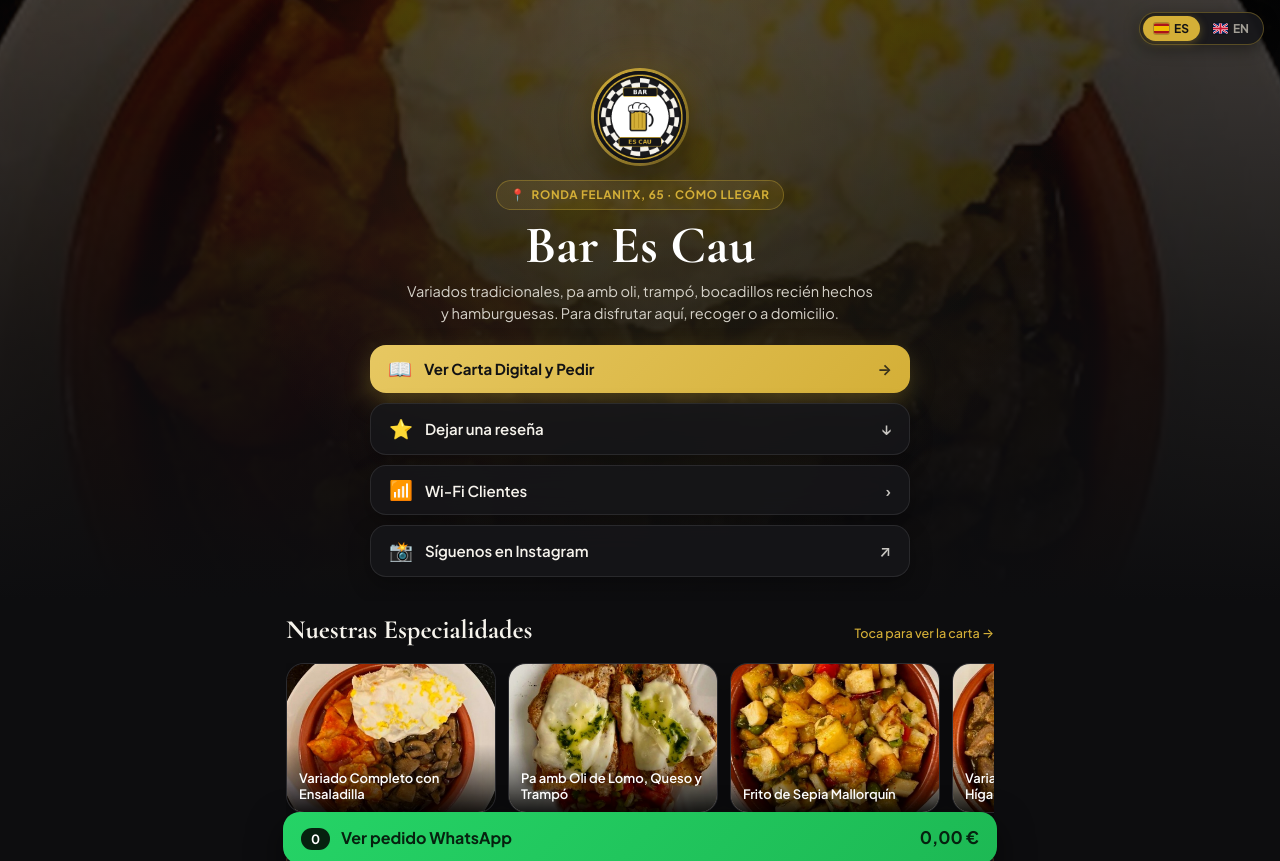
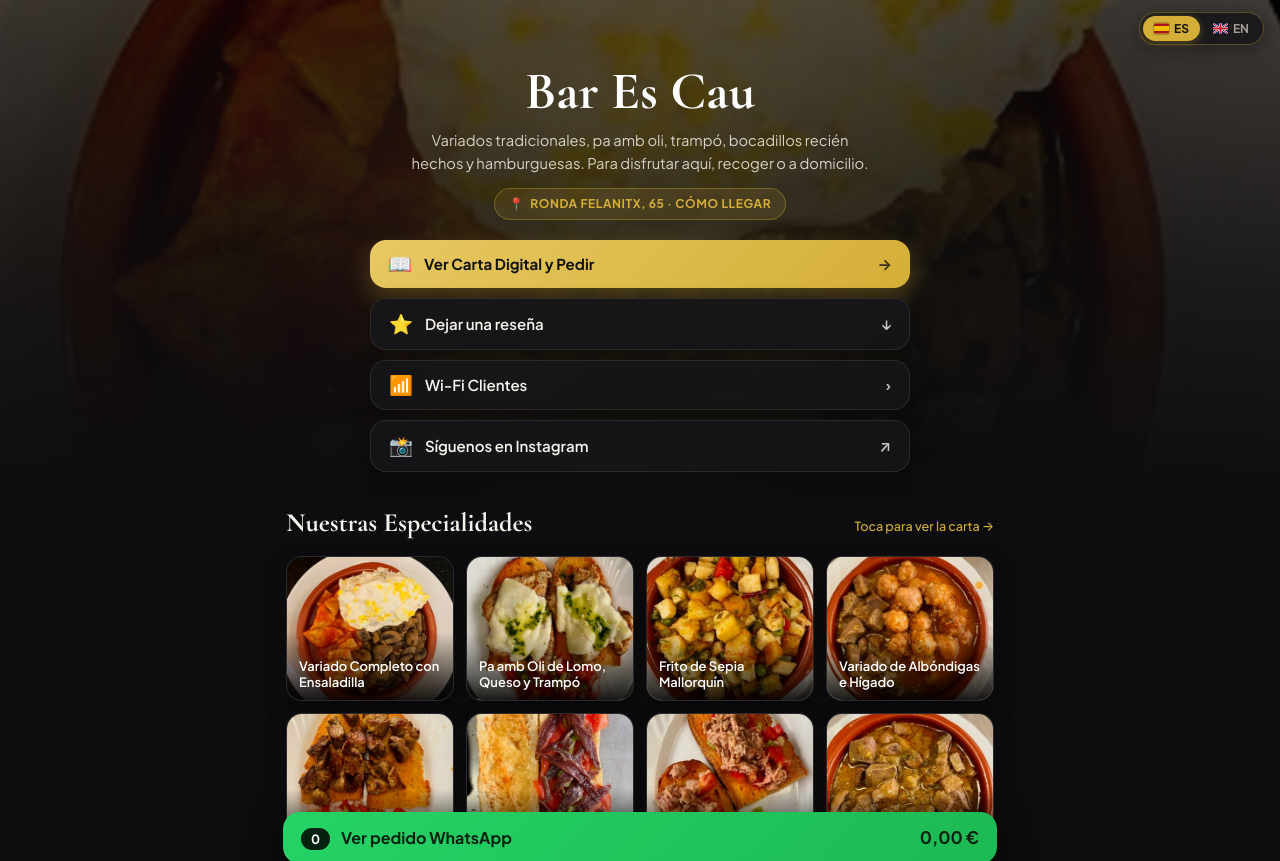
Before and after one commit to juanpecg1962-alt/pilmu-web, a plain HTML site: page bar_es_cau/index.html in a window 1280 px wide. Shown: the top 861 px of the page. Drawn offline with nearby package versions, Linux system fonts and the light colour scheme.

Commit message:
Add files via upload

```diff
--- a/bar_es_cau/index.html
+++ b/bar_es_cau/index.html
@@ -138,7 +138,7 @@
     /* Portada Hero */
     .hero {
       position: relative;
-      padding: 68px 18px 24px;
+      padding: 64px 18px 22px;
       overflow: hidden;
     }
 
@@ -173,62 +173,42 @@
       text-align: center;
     }
 
-    .avatar-ring {
-      width: 98px;
-      height: 98px;
+    .hero-title {
+      font-size: clamp(2.5rem, 6vw, 3.3rem);
+      font-weight: 700;
+      line-height: 1.05;
+      color: #ffffff;
+      margin-bottom: 10px;
+    }
+
+    .hero-tagline {
+      max-width: 470px;
       margin: 0 auto 14px;
-      border-radius: 50%;
-      padding: 3px;
-      background: linear-gradient(135deg, var(--gold), rgba(212, 175, 55, 0.25));
-      box-shadow: 0 0 36px rgba(212, 175, 55, 0.22), 0 12px 28px rgba(0, 0, 0, 0.6);
-    }
-
-    .avatar-inner {
-      width: 100%;
-      height: 100%;
-      border-radius: 50%;
-      background: #141416;
-      overflow: hidden;
-      display: flex;
-      align-items: center;
-      justify-content: center;
-    }
-
-    .avatar-inner img {
-      width: 100%;
-      height: 100%;
-      object-fit: cover;
+      color: #d6d2c9;
+      font-size: 0.92rem;
     }
 
     .location-chip {
       display: inline-flex;
       align-items: center;
       gap: 6px;
-      font-size: 0.73rem;
-      letter-spacing: 0.06em;
+      font-size: 0.75rem;
+      letter-spacing: 0.05em;
       text-transform: uppercase;
       color: var(--gold);
       font-weight: 700;
       text-decoration: none;
       background: rgba(212, 175, 55, 0.12);
       border: 1px solid var(--gold-border);
-      padding: 5px 13px;
+      padding: 6px 14px;
       border-radius: 999px;
-      margin-bottom: 8px;
-    }
-
-    .hero-title {
-      font-size: clamp(2.5rem, 6vw, 3.3rem);
-      font-weight: 700;
-      line-height: 1.05;
-      color: #ffffff;
-    }
-
-    .hero-tagline {
-      max-width: 470px;
-      margin: 8px auto 20px;
-      color: #d6d2c9;
-      font-size: 0.91rem;
+      margin-bottom: 20px;
+      transition: background 0.2s ease, border-color 0.2s ease;
+    }
+
+    .location-chip:hover {
+      background: rgba(212, 175, 55, 0.2);
+      border-color: var(--gold);
     }
 
     /* Botonera principal apilada en vertical (sin duplicados de WhatsApp) */
@@ -382,32 +362,36 @@
       font-weight: 500;
     }
 
-    /* Galería de productos (limpia, sin botones encima, clic abre la carta) */
-    .gallery-strip {
-      display: flex;
-      gap: 12px;
-      overflow-x: auto;
-      padding-bottom: 8px;
-      scroll-snap-type: x mandatory;
-      scrollbar-width: none;
-      margin-bottom: 20px;
-    }
-
-    .gallery-strip::-webkit-scrollbar {
-      display: none;
+    /* Galería de especialidades en cuadrícula completa (sin desplazamiento lateral) */
+    .gallery-grid {
+      display: grid;
+      grid-template-columns: repeat(2, 1fr);
+      gap: 11px;
+      margin-bottom: 22px;
+    }
+
+    @media (min-width: 580px) {
+      .gallery-grid {
+        grid-template-columns: repeat(4, 1fr);
+        gap: 12px;
+      }
     }
 
     .photo-card {
       position: relative;
-      flex: 0 0 210px;
-      height: 150px;
-      border-radius: 18px;
+      width: 100%;
+      height: 145px;
+      border-radius: 16px;
       overflow: hidden;
-      scroll-snap-align: start;
       border: 1px solid var(--border-subtle);
       background: var(--bg-surface);
       box-shadow: 0 10px 24px rgba(0,0,0,0.32);
       cursor: pointer;
+      transition: border-color 0.2s ease;
+    }
+
+    .photo-card:hover {
+      border-color: var(--gold-border);
     }
 
     .photo-card img {
@@ -1088,19 +1072,13 @@
       <div class="hero-gradient"></div>
 
       <div class="hero-content">
-        <div class="avatar-ring">
-          <div class="avatar-inner">
-            <img src="logo.png" alt="Logo Bar Es Cau" onerror="this.style.display='none'" />
-          </div>
-        </div>
-
-        <a class="location-chip" href="https://maps.google.com/?q=Bar+Es+Cau+Ronda+Felanitx+65" target="_blank" rel="noopener">
-          📍 <span data-i18n="heroMap">Ronda Felanitx, 65 · Cómo llegar</span>
-        </a>
         <h1 class="hero-title serif">Bar Es Cau</h1>
         <p class="hero-tagline" data-i18n="heroBio">
           Variados tradicionales, pa amb oli, trampó, bocadillos recién hechos y hamburguesas. Para disfrutar aquí, recoger o a domicilio.
         </p>
+        <a class="location-chip" href="https://maps.google.com/?q=Bar+Es+Cau+Ronda+Felanitx+65" target="_blank" rel="noopener">
+          📍 <span data-i18n="heroMap">Ronda Felanitx, 65 · Cómo llegar</span>
+        </a>
 
         <!-- Botonera limpia sin duplicados de WhatsApp -->
         <div class="vertical-actions">
@@ -1162,7 +1140,7 @@
         <h2 class="section-heading serif" data-i18n="galleryTitle">Nuestras Especialidades</h2>
         <span class="section-sub" data-i18n="gallerySwipe">Toca para ver la carta →</span>
       </div>
-      <div class="gallery-strip" id="galleryStrip"></div>
+      <div class="gallery-grid" id="galleryStrip"></div>
 
       <!-- Reseñas en Google y Sugerencias por WhatsApp -->
       <section class="review-card" id="seccion-resenas">
```
